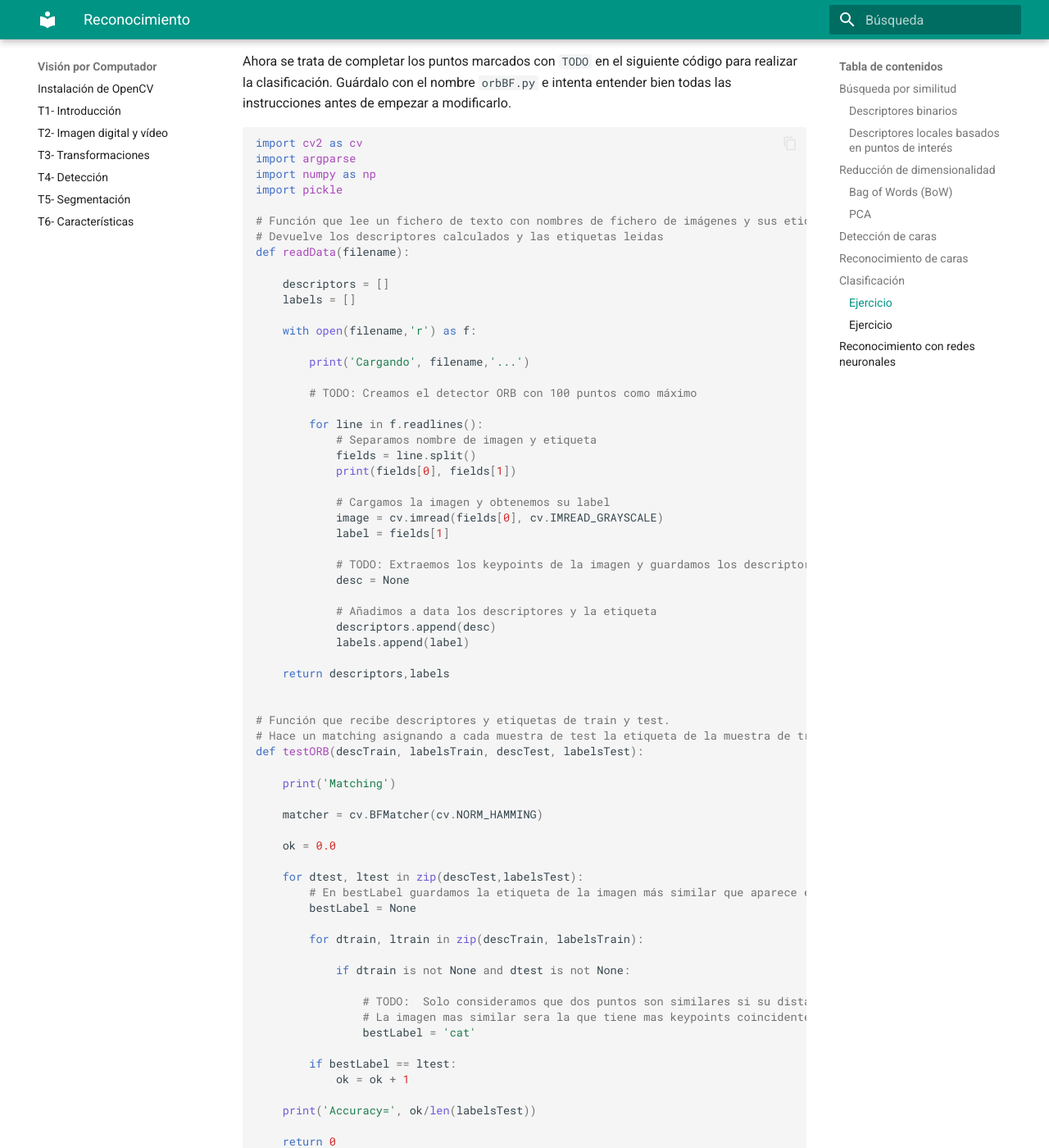
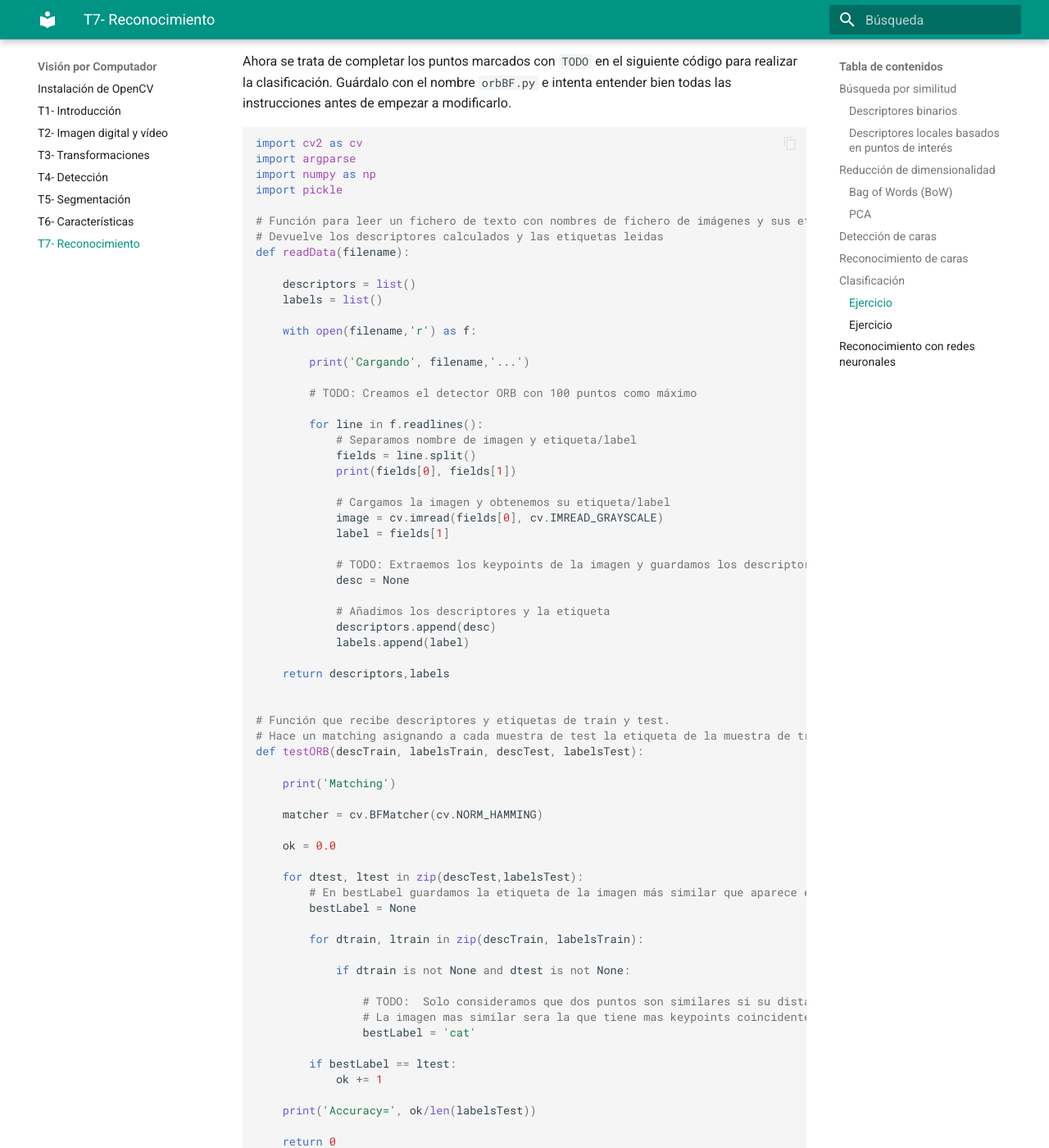
Before and after one commit to pertusa/VisionPorComputador, an MkDocs documentation site: the page built from docs/reconocimiento.md, in a window 1280 px wide and 1400 px high, scrolled down 7404 px. Shown: the whole window at 82% size. Built offline with MkDocs 1.6.1 and Material for MkDocs 9.7.7, drawn with Linux system fonts in a browser that asks for light colours; some of the changed text lies outside the part shown.

Commit message:
Updating website

````diff
--- a/docs/reconocimiento.md
+++ b/docs/reconocimiento.md
@@ -278,18 +279,20 @@ PreviousWM: flag
 PreviousWM (ya calculados en la fase anterior)
 WM: ya calculados en la fase anterior
 
-
-2023-24
 WM: "Matching..." -> "Matching"
-WM: "Función que lee" -> "Función para leer"
 WM: "calcula el accuracy" -> "calcula la tasa de acierto"
 WM: "en la variable "desc"" -> "en "desc""
 WM: "Separamos el nombre de la imagen de su etiqueta" -> "Separamos nombre de imagen y etiqueta"
 WM: "Hacemos la comparación entre los descriptores de train y de test" -> "Comparamos los descriptores de train y test"
-descriptors = [] -> descriptors = list()
-labels = [] -> labels = list()
-ok = ok + 1 -> ok += 1
 
+# 2024/25
+WM: descriptors = list() (antes, "descriptors = []")
+WM: labels = list() (antes, "labels = []")
+WM: ok += 1 (antes, "ok = ok + 1")
+WM: Función para leer (antes, "Función que lee")
+WM: Añadimos los descriptores y la etiqueta (antes, "Añadimos a data los descriptores y la etiqueta")
+WM: Separamos nombre de imagen y etiqueta/label (antes, "Separamos nombre de imagen y etiqueta")
+WM: y obtenemos su etiqueta/label (antes, "y obtenemos su label)
 --->
 
 
@@ -299,12 +302,12 @@ import argparse
 import numpy as np
 import pickle
 
-# Función que lee un fichero de texto con nombres de fichero de imágenes y sus etiquetas
+# Función para leer un fichero de texto con nombres de fichero de imágenes y sus etiquetas
 # Devuelve los descriptores calculados y las etiquetas leidas
 def readData(filename):
 
-    descriptors = []
-    labels = []
+    descriptors = list()
+    labels = list()
 
     with open(filename,'r') as f:
 
@@ -313,18 +316,18 @@ def readData(filename):
         # TODO: Creamos el detector ORB con 100 puntos como máximo
 
         for line in f.readlines():
-            # Separamos nombre de imagen y etiqueta
+            # Separamos nombre de imagen y etiqueta/label
             fields = line.split()
             print(fields[0], fields[1])
 
-            # Cargamos la imagen y obtenemos su label
+            # Cargamos la imagen y obtenemos su etiqueta/label
             image = cv.imread(fields[0], cv.IMREAD_GRAYSCALE)
             label = fields[1]
 
             # TODO: Extraemos los keypoints de la imagen y guardamos los descriptores en "desc"
             desc = None
 
-            # Añadimos a data los descriptores y la etiqueta
+            # Añadimos los descriptores y la etiqueta
             descriptors.append(desc)
             labels.append(label)
 
@@ -354,7 +357,7 @@ def testORB(descTrain, labelsTrain, descTest, labelsTest):
                 bestLabel = 'cat'
 
         if bestLabel == ltest:
-            ok = ok + 1
+            ok += 1
 
     print('Accuracy=', ok/len(labelsTest))
 
@@ -427,21 +430,24 @@ Partimos de este otro código, que como verás tiene partes comunes con el anter
 <!--
 
 Previous WM: flag
+# 2023/2024
 WM: "Programa para reconocer objetos" -> "Reconocimiento de objetos"
 WM: "Entrenando SVM" -> "Entrenando SVM..."
 WM: "Extrayendo descriptores HOG" -> "Extrayendo descriptores HOG..."
 labelNames = ['book', 'cat', 'chair', 'dog', 'glass', 'laptop', 'pen', 'remote', 'cellphone', 'tv'] (antes como tupla)
-descriptors = [] -> descriptors = list()
-labels = [] -> labels = list()
-labelsIndex = [] -> labelsIndex = list()
-ok = ok + 1 -> ok += 1
-i = i + 1 -> i += 1
 import pickle -> Desaparece
+
+# 2024/2025
+WM: Separamos nombre y etiqueta (antes, "Separamos el nombre de la imagen de su etiqueta")
+WM: descriptors = list() (antes, "descriptors = []")
+WM: labels = list() (antes, "labels = []")
+WM: labelsIndex = list() (antes, "labelsIndex = []")
+WM: ok += 1 (antes, "ok = ok + 1")
+WM: i += 1 (antes, "i = i + 1")
+WM: Entrenamos el model SVM (antes, "Entrenamos el SVM")
+WM: Guardamos el modelo entrenado (antes, "Guardamos el modelo")
 -->
 
-<!---
-Too easy...
---->
 ```python
 import cv2 as cv
 import argparse
@@ -457,13 +463,13 @@ def extractHOGFeatures(filename):
 
     hog = cv.HOGDescriptor()
 
-    descriptors = []
-    labels = []
+    descriptors = list()
+    labels = list()
 
     with open(filename, 'r') as f:
         for line in f.readlines():
 
-            # Separamos el nombre de la imagen de su etiqueta
+            # Separamos nombre y etiqueta
             fields = line.split()
             print(fields[0], fields[1])
 
@@ -492,14 +498,14 @@ def trainSVM(descriptors, labels):
     # Ayuda para los puntos anteriores: https://docs.opencv.org/3.4/d1/d73/tutorial_introduction_to_svm.html
 
     # Convertimos las etiquetas a valores numéricos (necesario para entrenar SVM con la librería de OpenCV)
-    labelsIndex = []
+    labelsIndex = list()
     for l in labels:
         labelsIndex.append(labelNames.index(l))
 
-    # Entrenamos el SVM
+    # Entrenamos el modelo SVM
     svm.train(np.array(descriptors, dtype='float32'), cv.ml.ROW_SAMPLE, np.array(labelsIndex, dtype='int'))
 
-    # Guardamos el modelo
+    # Guardamos el modelo entrenado
     svm.save('modelSVM.xml')
 
 
@@ -518,8 +524,8 @@ def testHOGSVM(descriptors, labels):
     i = 0
     for pred in results[1]:
         if pred[0] == labelNames.index(labels[i]):
-            ok = ok + 1
-        i = i + 1
+            ok += 1
+        i += 1
 
     print('Accuracy=', ok/len(labels))
 
--- a/mkdocs.yml
+++ b/mkdocs.yml
@@ -9,7 +9,7 @@ nav:
 - T4- Detección : 'deteccion.md'
 - T5- Segmentación : 'segmentacion.md'
 - T6- Características : 'caracteristicas.md'
-# - T7- Reconocimiento : 'reconocimiento.md'
+- T7- Reconocimiento : 'reconocimiento.md'
 
 theme:
     language: es
````
Also changed, not shown: other parts of docs/reconocimiento.md (+1 -0 lines).
